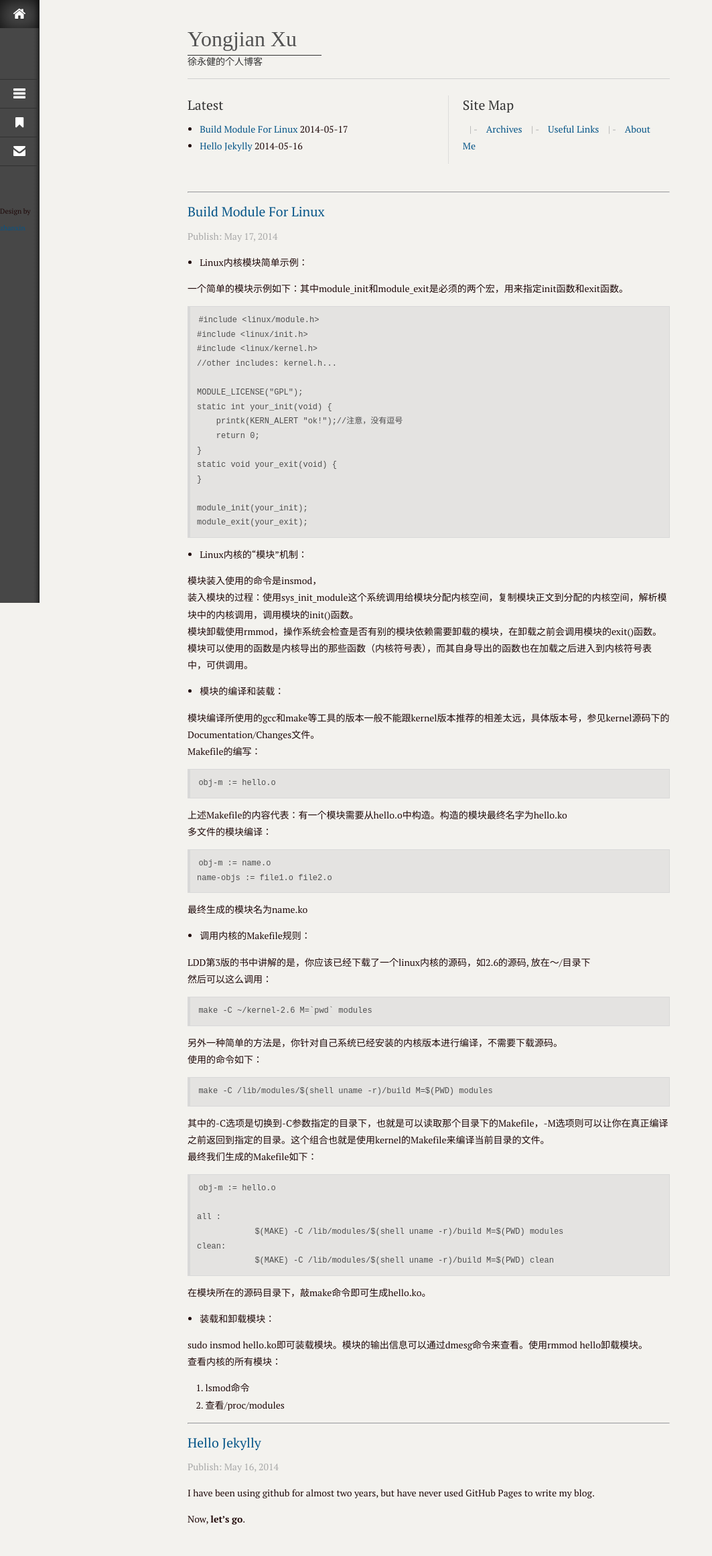
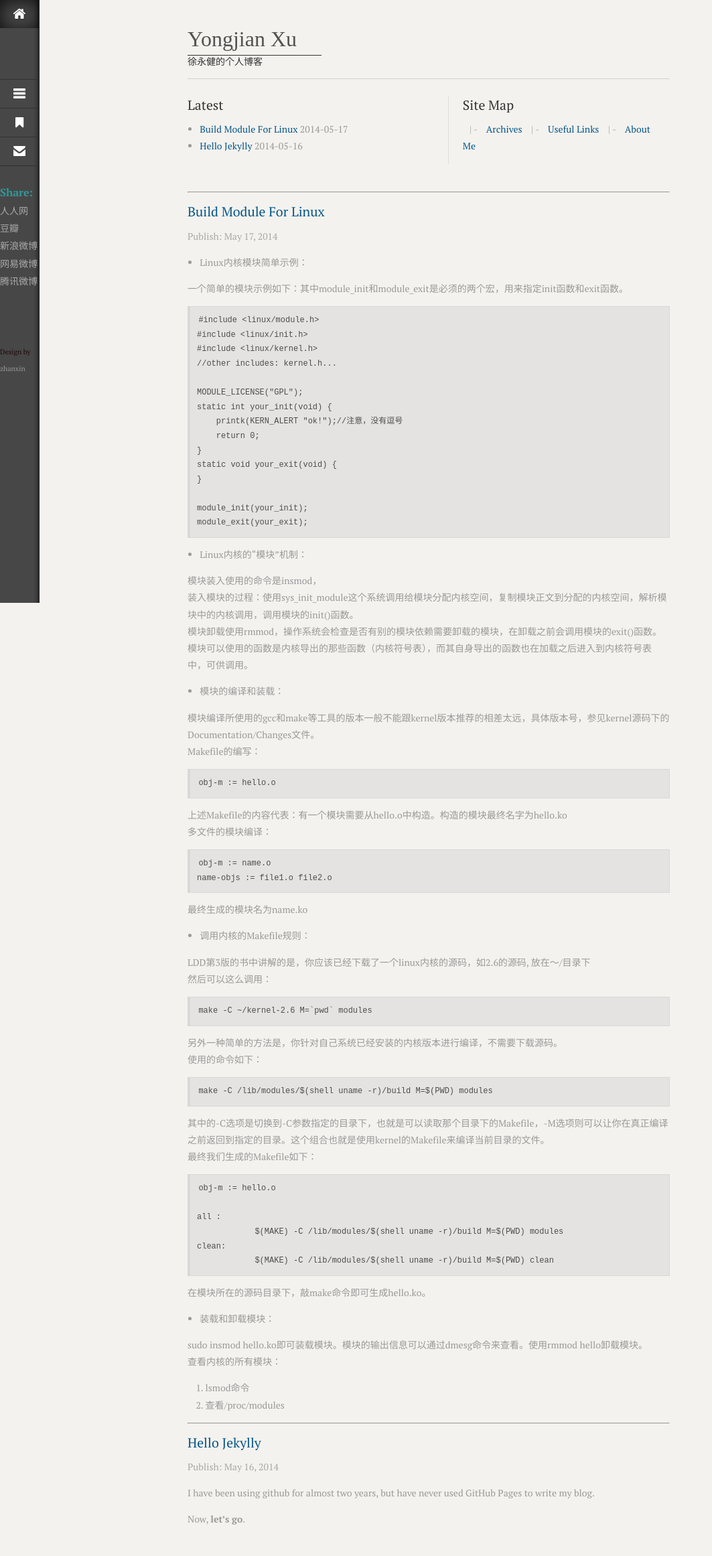
Before and after one commit to xiaoqshou/xuyongjiande.github.io, a Jekyll site: the page built from index.html, in a window 1280 px wide. Shown: the whole page at 67% size, without its empty margins (0-1063 px from the left). Built offline with Jekyll 4.4.1, drawn with Linux system fonts in a browser that asks for light colours; Markdown is read by kramdown in place of the engine named in the settings; the list of posts is cut into pages by our own code; some of the changed lines change nothing that is shown.

Commit message:
add share link

```diff
--- a/_layouts/default.html
+++ b/_layouts/default.html
@@ -48,8 +48,22 @@
             {% endfor %}
         </ul>
 		<br/>
+		<div id="share">
+			<em><font color="#339999" size="3">Share: </font></em>
+			<a rel="nofollow" id="renren-share" title="人人网"><font face="Times" color="#AAAAAA">人人网</font></a>
+			<br/>
+			<a rel="nofollow" id="douban-share" title="豆瓣"><font face="Times" color="#AAAAAA">豆瓣</font></a>
+			<br/>
+			<a rel="nofollow" id="sina-share" title="新浪微博"><font face="Times" color="#AAAAAA">新浪微博</font></a>
+			<br/>
+			<a rel="nofollow" id="netease-share" title="网易微博"><font face="Times" color="#AAAAAA">网易微博</font></a>
+			<br/>
+				<a rel="nofollow" id="tencent-share" title="腾讯微博"><font face="Times" color="#AAAAAA">腾讯微博</font></a>
+			</div>
 		<br/>
-		<sub>Design by <a href="http://www.zhanxin.info/" target="_blank">zhanxin</a></sub>
+		<br/>
+		<br/>
+		<sub>Design by <br/> <a href="http://www.zhanxin.info/" target="_blank"><font color="999999">zhanxin</a></sub>
     </nav>
 
     {{ content }}
--- a/static/js/iLotus.js
+++ b/static/js/iLotus.js
@@ -235,3 +235,91 @@ $(document).ready(function() {
     //pretty
     prettyPrint();
 });
+
+//xyj
+function addListener(node, type, listener, obj) {
+	var param = obj || {};
+
+	if(node.addEventListener) {
+		node.addEventListener(type, function(ev){listener(ev, param);}, false);
+		return true;
+	} else if(node.attachEvent) {
+		node['e' + type + listener] = listener;
+		node[type + listener] = function() {
+			node['e' + type + listener](window.event, param);
+		};
+		node.attachEvent('on' + type, node[type + listener]);
+		return true;
+	}
+	return false;
+}
+
+function getParamsOfShareWindow(width, height) {
+	return ['toolbar=0,status=0,resizable=1,width=' + width + ',height=' + height + ',left=',(screen.width-width)/2,',top=',(screen.height-height)/2].join('');
+}
+
+function bindShareList() {
+	var link = encodeURIComponent(document.location); // 文章链接
+	var title = encodeURIComponent(document.title.substring(0,76)); // 文章标题
+	var source = encodeURIComponent('网站名称'); // 网站名称
+	var windowName = 'share'; // 子窗口别称
+	var site = 'http://www.example.com/'; // 网站链接
+
+/*
+	addListener(document.getElementById('facebook-share'), 'click', function() {
+		var url = 'http://facebook.com/share.php?u=' + link + '&t=' + title;
+		var params = getParamsOfShareWindow(626, 436);
+		window.open(url, windowName, params);
+	});
+
+	addListener(document.getElementById('twitter-share'), 'click', function() {
+		var url = 'http://twitter.com/share?url=' + link + '&text=' + title;
+		var params = getParamsOfShareWindow(500, 375);
+		window.open(url, windowName, params);
+	});
+
+	addListener(document.getElementById('delicious-share'), 'click', function() {
+		var url = 'http://delicious.com/post?url=' + link + '&title=' + title;
+		var params = getParamsOfShareWindow(550, 550);
+		window.open(url, windowName, params);
+	});
+
+	addListener(document.getElementById('kaixin001-share'), 'click', function() {
+		var url = 'http://www.kaixin001.com/repaste/share.php?rurl=' + link + '&rcontent=' + link + '&rtitle=' + title;
+		var params = getParamsOfShareWindow(540, 342);
+		window.open(url, windowName, params);
+	});
+*/
+
+	addListener(document.getElementById('renren-share'), 'click', function() {
+		var url = 'http://share.renren.com/share/buttonshare?link=' + link + '&title=' + title;
+		var params = getParamsOfShareWindow(626, 436);
+		window.open(url, windowName, params);
+	});
+
+	addListener(document.getElementById('douban-share'), 'click', function() {
+		var url = 'http://www.douban.com/recommend/?url=' + link + '&title=' + title;
+		var params = getParamsOfShareWindow(450, 350);
+		window.open(url, windowName, params);
+	});
+
+	addListener(document.getElementById('sina-share'), 'click', function() {
+		var url = 'http://v.t.sina.com.cn/share/share.php?url=' + link + '&title=' + title;
+		var params = getParamsOfShareWindow(607, 523);
+		window.open(url, windowName, params);
+	});
+
+	addListener(document.getElementById('netease-share'), 'click', function() {
+		var url = 'http://t.163.com/article/user/checkLogin.do?link=' + link + 'source=' + source + '&info='+ title + ' ' + link;
+		var params = getParamsOfShareWindow(642, 468);
+		window.open(url, windowName, params);
+	});
+
+	addListener(document.getElementById('tencent-share'), 'click', function() {
+		var url = 'http://v.t.qq.com/share/share.php?title=' + title + '&url=' + link + '&site=' + site;
+		var params = getParamsOfShareWindow(634, 668);
+		window.open(url, windowName, params);
+	});
+}
+
+bindShareList();
```
Also changed, not shown: static/style.css (+14 -0 lines).
